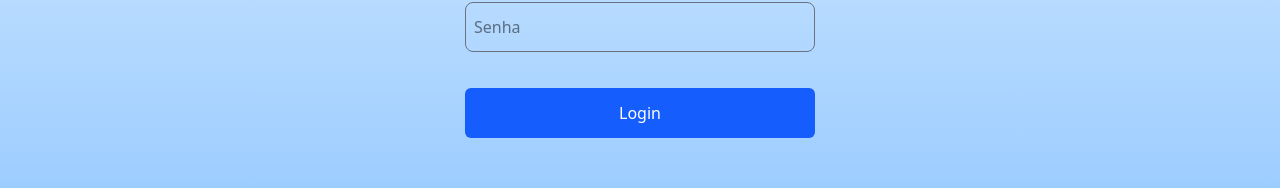
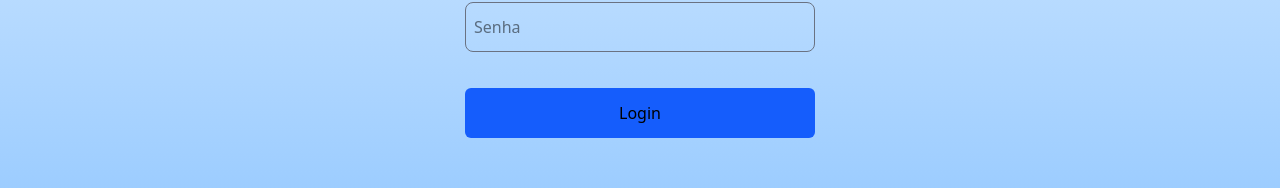
Before and after one commit to DLuIg/CCR-RailSync, a Next.js app: page / in a window 1280 px wide. Shown: the part 509-697 px from the top of the page. Built offline with nearby package versions, Linux system fonts and the light colour scheme.

Commit message:
Respomsividade criada para nosso component ButtonAcessar

```diff
--- a/src/app/components/ButtonAcessar/ButtonAcessar.tsx
+++ b/src/app/components/ButtonAcessar/ButtonAcessar.tsx
@@ -3,28 +3,35 @@ import Link from 'next/link';
 interface ButtonAcessarProps {
   cor: string; // Ex: 'bg-blue-600'
   texto: string; // Ex: 'Acessar'
-  width: string;
-  height:string; // Ex: 'text-lg'
-  link: string; // Ex: '/funcionalidades'
+  width?: string; // Tornado opcional
+  height?: string; // Tornado opcional
+  link?: string; // Ex: '/funcionalidades'
 }
 
 function ButtonAcessar({
   cor,
   texto,
-  width,
-  height,
+  width = 'w-full sm:w-auto', // Default para responsividade
+  height = 'text-lg sm:text-xl', // Adicionada responsividade para o texto
   link,
 }: ButtonAcessarProps) {
+  const buttonElement = (
+    <button
+      className={`${cor} ${width} ${height} py-2 sm:py-3 px-4 sm:px-5 rounded-md transition duration-300 ease-in-out text-black font-medium hover:bg-gray-300 cursor-pointer hover:shadow-lg hover:scale-105`}
+    >
+      {texto}
+    </button>
+  );
+
   return (
     <div>
-      <Link href={link} passHref>
-        <button
-          className={
-            `buttonAcessar ${cor} ${width} ${height} py-2 px-4 rounded-md transition duration-300 ease-in-out text-white font-thin hover:bg-blue-900 cursor-pointer hover:shadow-lg hover:scale-105`} // Configuração padrão para nosso button!
-        >
-          {texto}
-        </button>
-      </Link>
+      {link ? (
+        <Link href={link} passHref>
+          {buttonElement}
+        </Link>
+      ) : (
+        buttonElement
+      )}
     </div>
   );
 }
```
